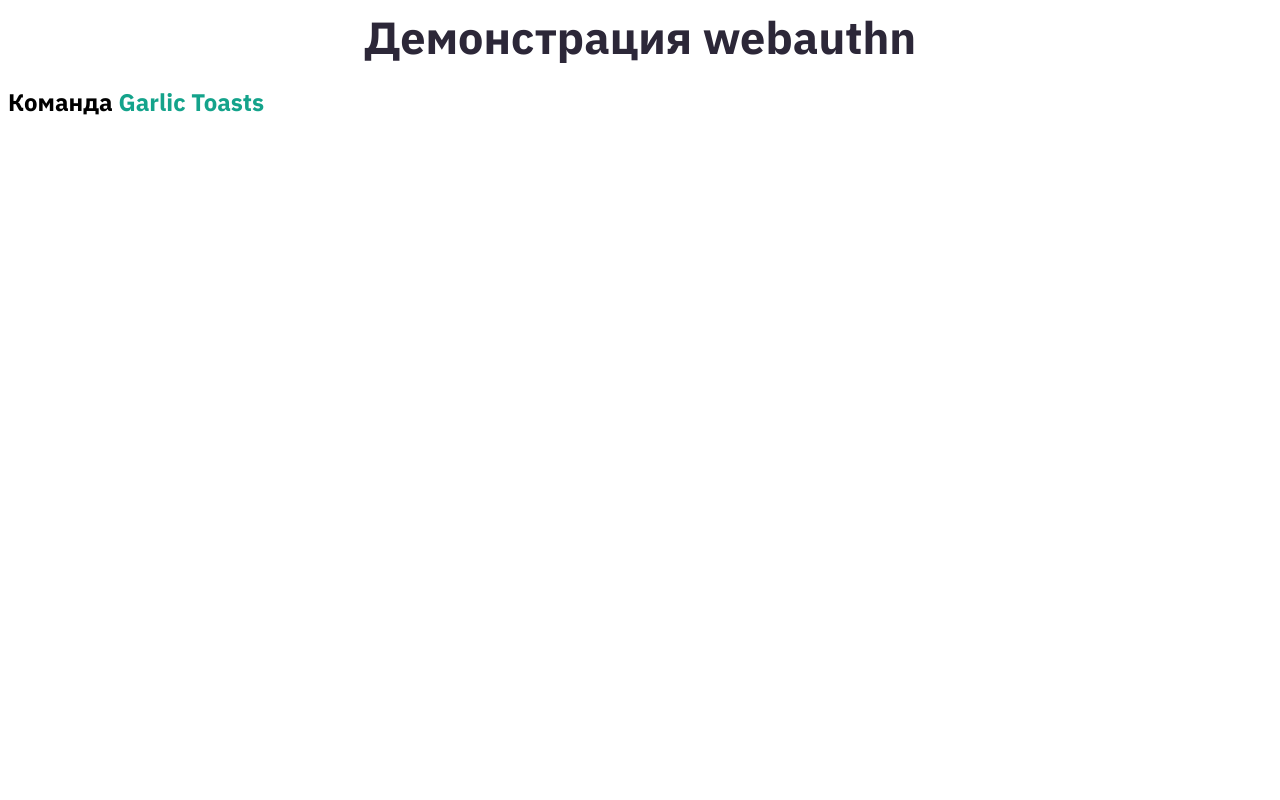
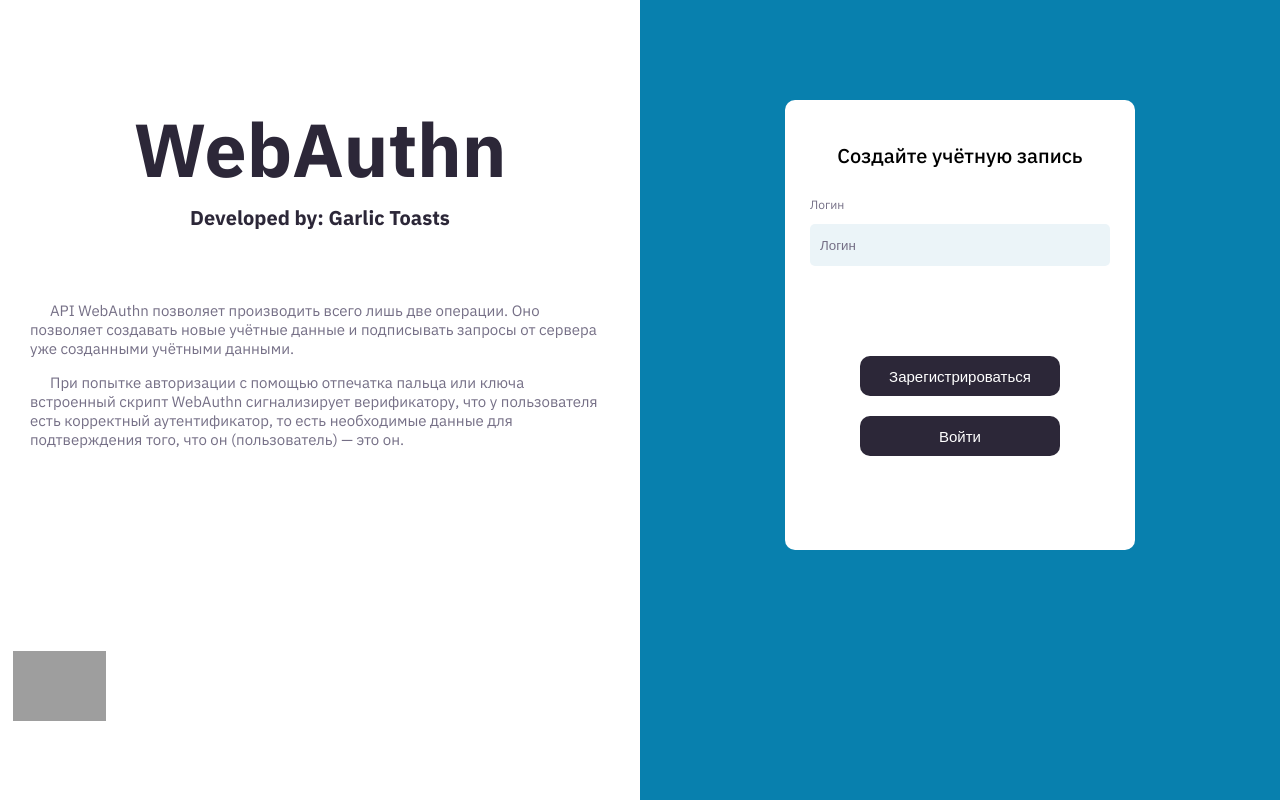
Before and after one commit to Garlic-Toasts/webauthn-frontend, a website: page public/views/landing/index.html in a window 1280 px wide. Drawn offline with Linux system fonts and the light colour scheme; grey boxes are pictures that could not be loaded.

Commit message:
splited screen added

```diff
--- a/public/static/css/landing.css
+++ b/public/static/css/landing.css
@@ -1,3 +1,105 @@
-h1 {
-    text-align: center;
+body, html {
+    margin: 0;
+    padding: 0;
+    height: 100%;
 }
+
+.container {
+    display: flex;
+    height: 100%;
+    flex-direction: row;
+}
+
+.left-half {
+    flex: 1;
+    background-color: #ffffff;
+    display: flex;
+    flex-direction: column;
+}
+
+.right-half {
+    flex: 1;
+    background-color: #0880AE;
+    transition: background-color 0.5s ease;
+    padding-bottom: 50px;
+}
+
+.right-half:hover {
+    background-color: #0660a3;
+}
+
+.big-text {
+    font-size: 75px;
+    font-weight: bold;
+    font-family: IBM Plex Sans;
+    color: #2C2738;
+    margin-top: 100px;
+    margin-left: auto;
+    margin-right: auto;
+}
+
+.team {
+    font-size: 20px;
+    font-family: IBM Plex Sans;
+    color: #2C2738;
+    margin-top: 1%;
+    margin-left: auto;
+    margin-right: auto;
+}
+
+.copyright {
+    font-size: 18px;
+    color: var(--shade);
+    margin: 10px 5% 0px 0px;
+    text-align: right;
+    margin: auto 5% 10px 0px;
+    text-align: right;
+}
+
+img {
+    padding-bottom: 2%;
+    height: 70px;
+    display: block;
+    margin: 0 auto;
+    margin-left: 2%;
+}
+
+.info-box {
+    background-color: #f4f4f4;
+    border: 1px solid #ccc;
+    border-radius: 5px;
+    padding: 20px;
+    margin: 20px;
+    margin-top: 50px;
+}
+
+.info-box h2 {
+    color: #333;
+}
+
+.info-box p {
+    color: #666;
+    line-height: 1.6;
+}
+
+.about-webauthn {
+    font-size: 15px;
+    padding: 0px 30px;
+    text-indent: 20px;
+}
+
+#about {
+    height: 350px;
+    margin: 70px 0px 0px 0px;
+}
+
+@media screen and (max-width: 800px)
+{
+    .container {
+        flex-direction: column;
+    }
+    #about {
+        height: fit-content;
+        padding-bottom: 50px;
+    }
+}
--- a/public/static/css/sign-up.css
+++ b/public/static/css/sign-up.css
@@ -1,6 +1,3 @@
-html {
-    background-color: var(--tint);
-}
 input {
     background-color: var(--tint);
     outline: none;
@@ -27,7 +24,7 @@ h2 {
 #sign-up {
     margin-top: 100px;
     height: 400px;
-    width: 400px;
+    width: 300px;
     background-color: var(--bright);
     padding: 25px;
     margin-left: auto;
@@ -60,7 +57,7 @@ button {
     font-weight: 500;
     font-size: 15px;
 }
-@media screen and (max-width: 500px)
+@media screen and (max-width: 400px)
 {
     #sign-up {
         width: fit-content;
--- /dev/null
+++ b/public/static/js/sign-up.js
@@ -0,0 +1,2 @@
+const { startRegistration } = SimpleWebAuthnBrowser;
+startRegistration();
--- a/public/views/landing/index.html
+++ b/public/views/landing/index.html
@@ -1,11 +1,44 @@
 <!DOCTYPE html>
 <html>
     <head>
+        <title>WebAuthn</title>
+        <meta charset="utf-8">
+        <meta http-equiv="X-UA-Compatible" content="IE=edge">
+        <meta name="description" content="">
+        <meta name="viewport" content="width=device-width, initial-scale=1.0">
         <link rel="stylesheet" href="/static/css/main.css">
         <link rel="stylesheet" href="/static/css/landing.css">
+        <link rel="stylesheet" href="/static/css/sign-up.css">
     </head>
     <body>
-        <h1>Демонстрация webauthn</h1>
-        <h2>Команда <a href="https://github.com/Garlic-Toasts">Garlic Toasts</a></h2>
+        <div class="container">
+            <div class="left-half">
+                <h1 class="big-text">WebAuthn</h1>
+                <h1 class="team">Developed by: Garlic Toasts</h1>
+                <a href="https://github.com/Garlic-Toasts">
+                    <div id="about">
+                        <p class="about-webauthn">
+                            API WebAuthn позволяет производить всего лишь две операции. Оно позволяет создавать новые учётные данные и подписывать запросы от сервера уже созданными учётными данными.
+                        </p>
+                        <p class="about-webauthn">
+                            При попытке авторизации с помощью отпечатка пальца или ключа встроенный скрипт WebAuthn сигнализирует верификатору, что у пользователя есть корректный аутентификатор, то есть необходимые данные для подтверждения того, что он (пользователь) — это он.
+                        </p>
+                    </div>
+                    <img src="https://upload.wikimedia.org/wikipedia/commons/thumb/c/c2/GitHub_Invertocat_Logo.svg/640px-GitHub_Invertocat_Logo.svg.png" alt="гитхаб">
+                </a>
+            </div>
+            <div class="right-half">
+                <div id="sign-up">
+                    <h2>Создайте учётную запись</h2>
+                    <form id="sign-up-form">
+                        <p id="login-label">Логин</p>
+                        <input  id="login" type="text" placeholder="Логин" x-model="username" autocomplete="username webauthn">
+                        <button type="submit">Зарегистрироваться</button>
+                        <button type="submit">Войти</button>
+                    </form>
+                </div>
+                <!-- <p class="copyright">Garlic Toasts ©</p> -->
+            </div>
+        </div>
     </body>
 </html>
```
Also changed, not shown: public/views/sign-up/index.html (+2 -0 lines).
